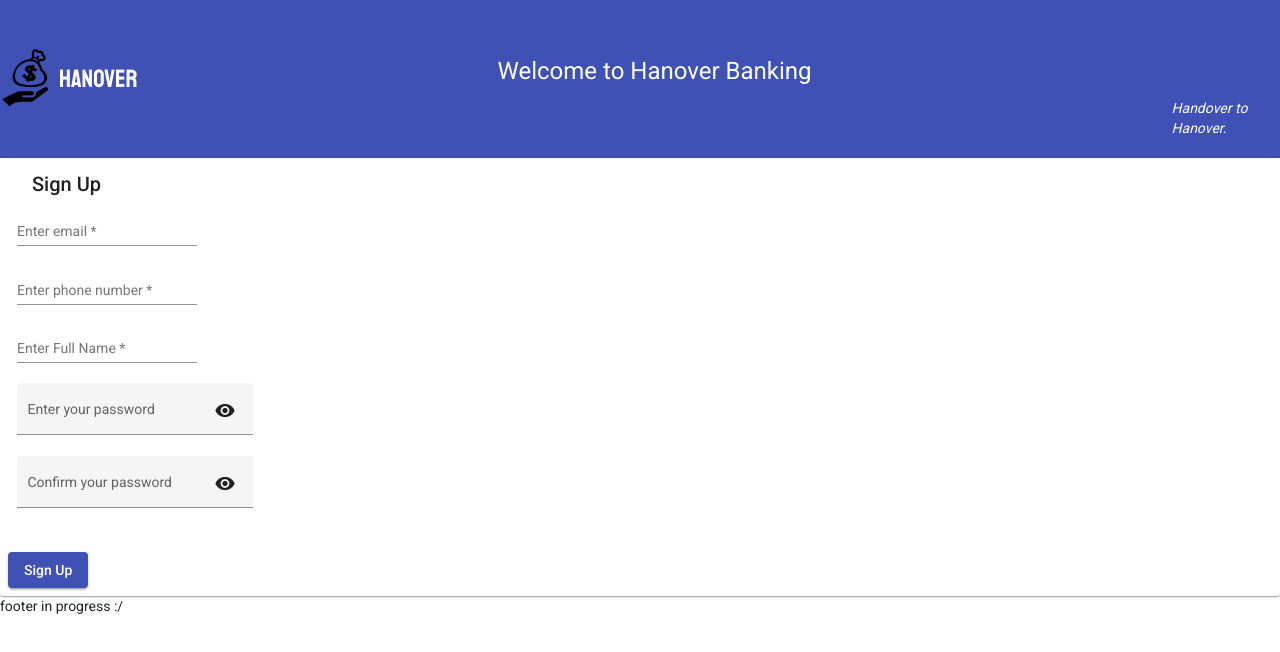
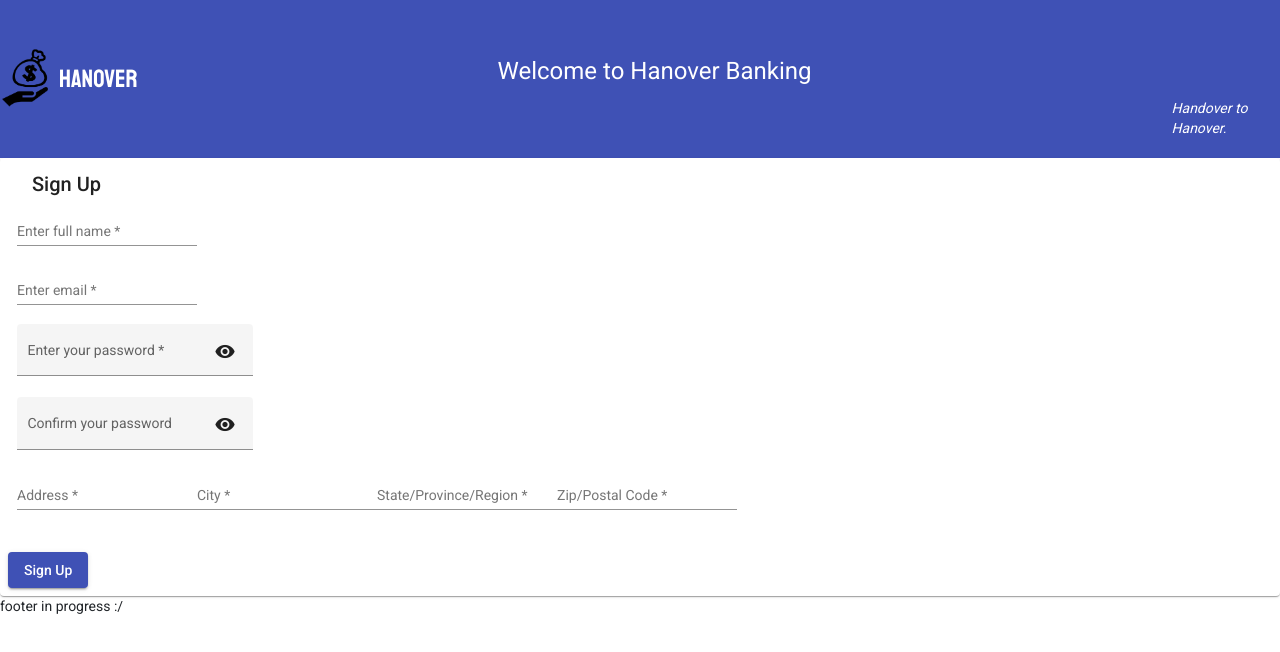
Before and after one commit to juliana-p-jones/BankFrontEnd, an Angular app: page /app-sign-up in a window 1280 px wide. Shown: the top 652 px of the page. Built offline with nearby package versions, Linux system fonts and the light colour scheme.

Commit message:
Sign in and sign up ui cleaned up

```diff
--- a/src/app/login-form/login-form.component.html
+++ b/src/app/login-form/login-form.component.html
@@ -15,7 +15,7 @@
         <tr>
           <td><mat-form-field appearance="fill">
             <mat-label>Enter your password</mat-label>
-            <input matInput [type]="hide ? 'password' : 'text'">
+            <input matInput [type]="hide ? 'password' : 'text'" required>
             <button mat-icon-button matSuffix (click)="hide = !hide" [attr.aria-label]="'Hide password'" [attr.aria-pressed]="hide">
               <mat-icon>{{hide ? 'visibility_off' : 'visibility'}}</mat-icon>
             </button>
--- a/src/app/sign-up/sign-up.component.html
+++ b/src/app/sign-up/sign-up.component.html
@@ -7,29 +7,22 @@
       <table class="example-full-width" cellspacing="0">
         <tr>
           <td>
+            <mat-form-field class="name-field">
+              <input matInput id="name-input" placeholder="Enter full name"  name="fullname" required>
+            </mat-form-field>
+          </td>
+        </tr>
+        <tr>
+          <td>
             <mat-form-field class="email-field">
               <input matInput id="email-input" placeholder="Enter email" [(ngModel)]="username" name="username" required>
             </mat-form-field>
           </td>
         </tr>
         <tr>
-          <td>
-            <mat-form-field class="phone-field">
-              <input matInput id="phone-input" placeholder="Enter phone number" name="phone" required>
-            </mat-form-field>
-          </td>
-        </tr>
-        <tr>
-          <td>
-            <mat-form-field class="name-field">
-              <input matInput id="name-input" placeholder="Enter Full Name"  name="fullname" required>
-            </mat-form-field>
-          </td>
-        </tr>
-        <tr>
           <td><mat-form-field appearance="fill">
             <mat-label>Enter your password</mat-label>
-            <input matInput [type]="hide ? 'password' : 'text'">
+            <input matInput [type]="hide ? 'password' : 'text'" required>
             <button mat-icon-button matSuffix (click)="hide = !hide" [attr.aria-label]="'Hide password'" [attr.aria-pressed]="hide">
               <mat-icon>{{hide ? 'visibility_off' : 'visibility'}}</mat-icon>
             </button>
@@ -44,6 +37,22 @@
             </button>
           </mat-form-field></td>
         </tr>
+        <tr>
+          <td>
+            <mat-form-field class="street-field">
+              <input matInput id="street-input" placeholder="Address" name="address" required>
+            </mat-form-field>
+            <mat-form-field class="city-field">
+              <input matInput id="city-input" placeholder="City" name="city" required>
+            </mat-form-field>
+            <mat-form-field class="state-field">
+              <input matInput id="state-input" placeholder="State/Province/Region" name="state/province/region" required>
+            </mat-form-field>
+            <mat-form-field class="zip-field">
+              <input matInput id="zip-input" placeholder="Zip/Postal Code" name="zip/postal code" required>
+            </mat-form-field>
+          </td>
+        </tr>
       </table>
     </form>
   </mat-card-content>
--- a/src/app/sign-up/sign-up.component.ts
+++ b/src/app/sign-up/sign-up.component.ts
@@ -7,6 +7,9 @@ import { Component, OnInit } from '@angular/core';
 })
 export class SignUpComponent implements OnInit {
 
+  username: string;
+  hide: any;
+
   constructor() { }
 
   ngOnInit(): void {
```
Also changed, not shown: package.json (line endings or trailing spaces), 1 other file (tests, documents, lock files or other folders).
